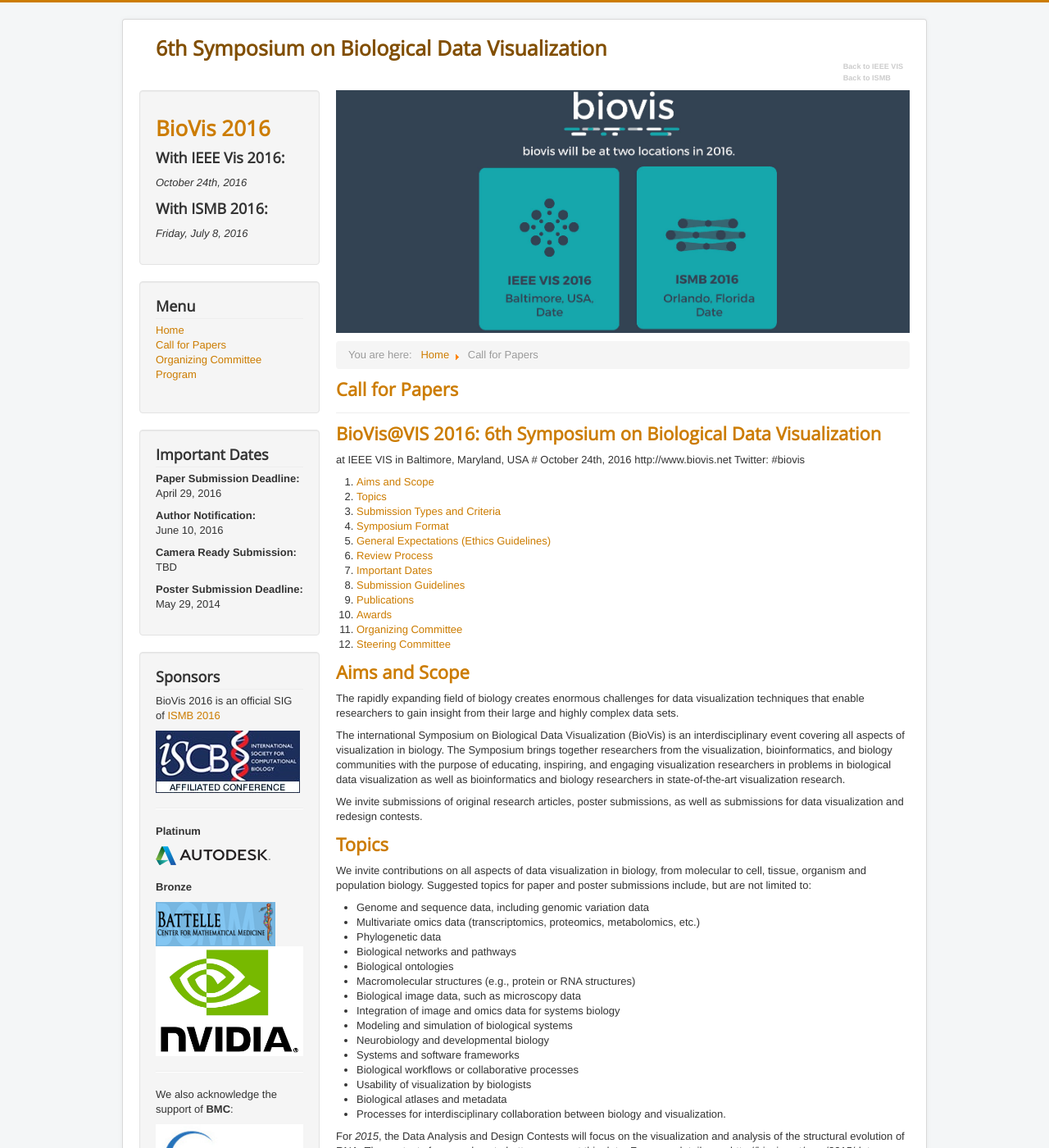
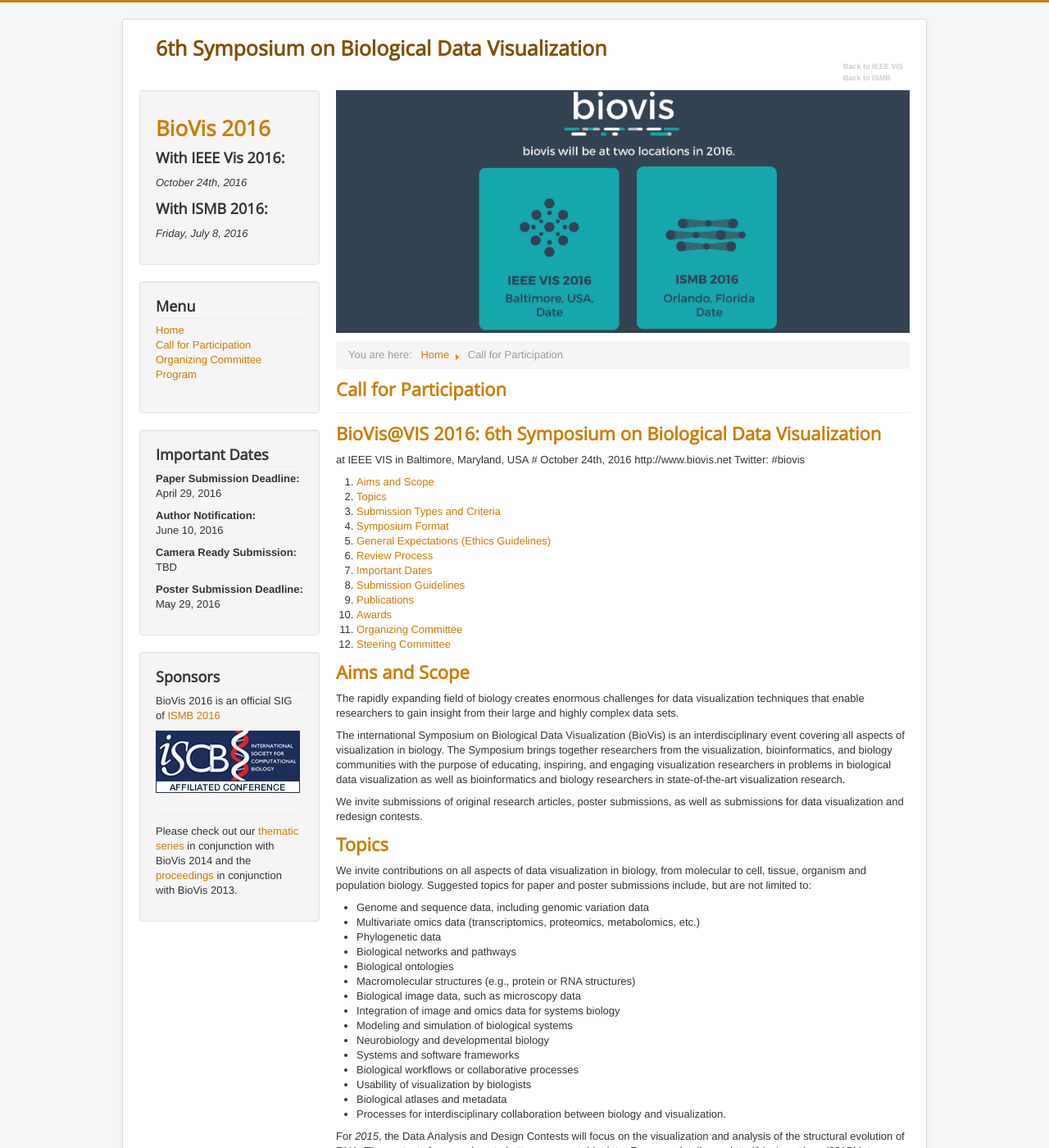
Before and after one commit to ngehlenborg/2017, a Jekyll site: the page built from cfp.md, in a window 1280 px wide and 1400 px high. Shown: the whole window at 82% size. Built offline with Jekyll 4.4.1, drawn with Linux system fonts in a browser that asks for light colours.

Commit message:
Changed to "Call of participation"

```diff
--- a/_config.yml
+++ b/_config.yml
@@ -2,7 +2,7 @@
 title: "6th Symposium on Biological Data Visualization"
 email: "website@biovis.net"
 description: "6th Symposium on Biological Data Visualization"
-baseurl: "/biovis_2016"
+baseurl: ""
 url: "http://biovis.github.io/biovis_2016"
 conferenceshort: "BioVis 2016"
 IEEEconferencedate: "October 24th, 2016"
@@ -12,7 +12,7 @@ deadline_submission: "April 29, 2016"
 deadline_notification: "June 10, 2016"
 deadline_camera: "TBD"
 
-deadline_poster: "May 29, 2014"
+deadline_poster: "May 29, 2016"
 
 # Build settings
 markdown: kramdown
--- a/_includes/header.html
+++ b/_includes/header.html
@@ -59,6 +59,7 @@
           <p> BioVis 2016 is an official SIG of <a href="https://www.iscb.org/ismb2016"> ISMB 2016</a></p>
           <a href="https://www.iscb.org"><img src="{{site.baseurl }}/images/sponsors/ISCB.jpg" alt="ISCB" /></a>
           <hr>
+<!--
 	  <p><strong>Platinum</strong></p>
           <a href="http://www.autodeskresearch.com/"><img src="{{site.baseurl }}/images/sponsors/autodesk.png" alt="Autodesk Research" /></a>
           <br><br>
@@ -69,9 +70,11 @@
 	   <p> We also acknowledge the support of <strong>BMC</strong>:</p>
           <a href="http://www.biomedcentral.com/"><img src="{{site.baseurl }}/images/sponsors/publications_BMC.jpg" alt="BMC" /></a>
 	  <hr>
+  -->
 	  <p> Please check out our <a href="http://www.biomedcentral.com/bmcbioinformatics/series/BioVis2014">thematic series</a> in conjunction with BioVis 2014 and the <a href="http://www.biomedcentral.com/bmcproc/supplements/8/S2">proceedings</a> in conjunction with BioVis 2013.</p>
+<!--
 	   <a href="http://www.springer.com/us/"><img src="{{site.baseurl }}/images/sponsors/SpringerLogo.png" alt="Springer" /></a>
-
+ -->
 	</div>
       </div>
 
--- a/cfp.md
+++ b/cfp.md
@@ -1,6 +1,6 @@
 ---
 layout: page
-title: Call for Papers
+title: Call for Participation
 permalink: /cfp/
 ---
 ## BioVis@VIS 2016: 6th Symposium on Biological Data Visualization
```
